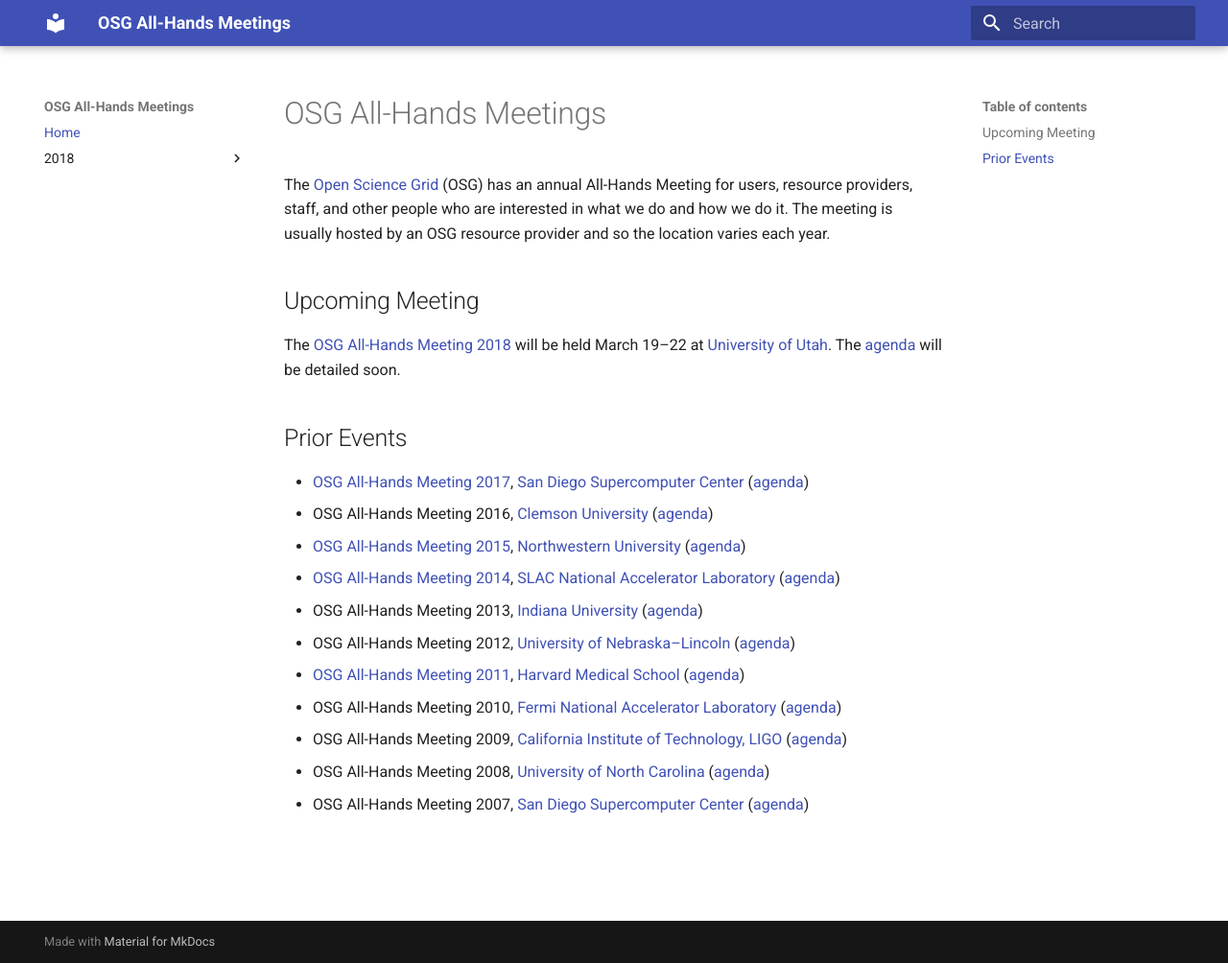
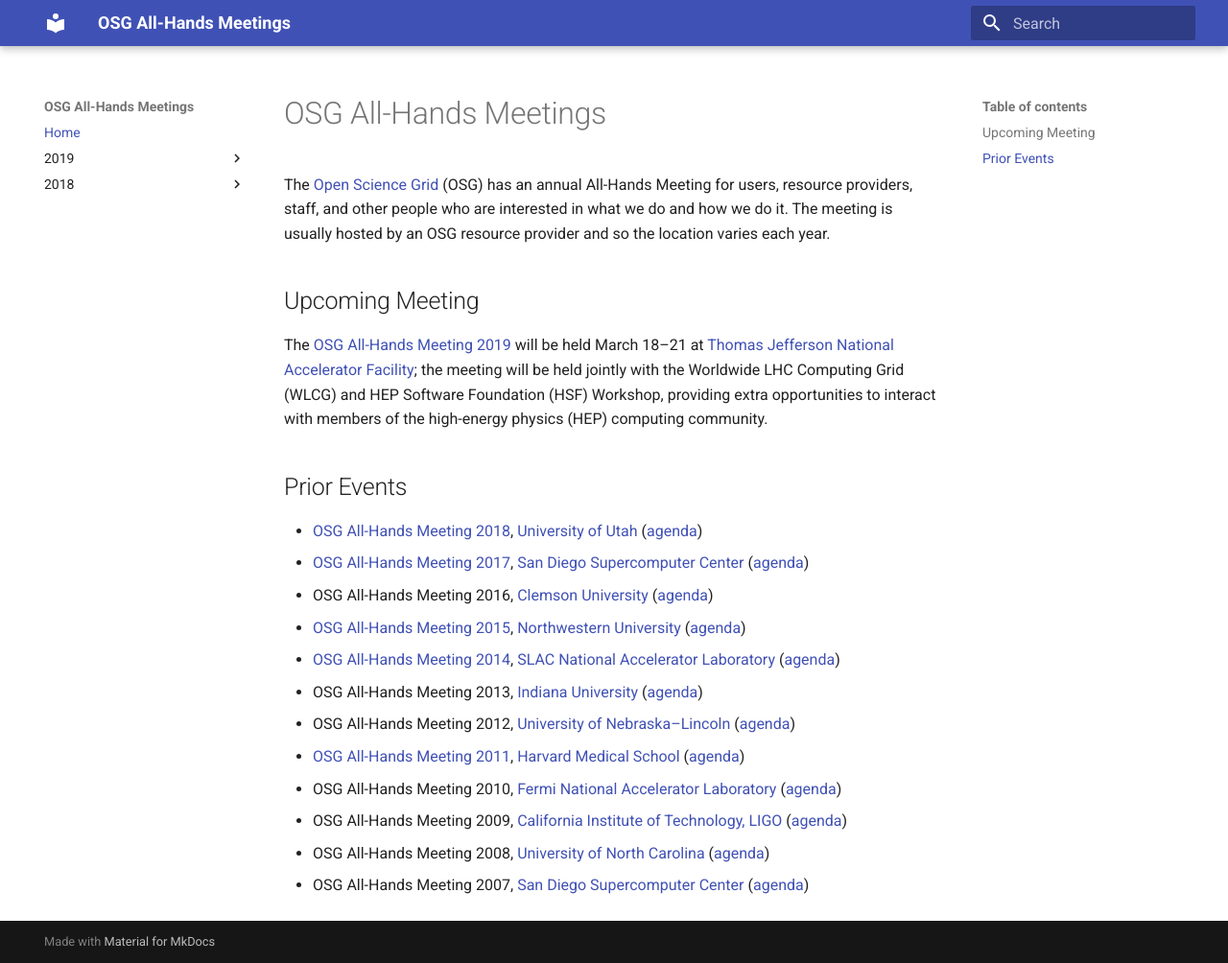
Before and after one commit to osg-htc/all-hands, an MkDocs documentation site: the page built from docs/index.md, in a window 1280 px wide and 1004 px high. Shown: the whole window at 96% size. Built offline with MkDocs 1.6.1 and Material for MkDocs 9.7.7, drawn with Linux system fonts in a browser that asks for light colours; old or Windows-style settings are respelled for this version of MkDocs.

Commit message:
Initial 2019 home page

```diff
--- a/docs/index.md
+++ b/docs/index.md
@@ -6,11 +6,16 @@
 
 ## Upcoming Meeting
 
-The [OSG All-Hands Meeting 2018](/2018/index.md) will be held March 19&ndash;22 at [University of
-Utah](https://www.utah.edu/).  The [agenda](https://indico.fnal.gov/event/15344/) will be detailed soon.
+The [OSG All-Hands Meeting 2019](/2019/index.md) will be held March 18&ndash;21 at [Thomas Jefferson National
+Accelerator Facility](https://www.jlab.org); the meeting will be held jointly with the Worldwide LHC Computing Grid
+(WLCG) and HEP Software Foundation (HSF) Workshop, providing extra opportunities to interact with members of the
+high-energy physics (HEP) computing community.
 
 ## Prior Events
 
+* [OSG All-Hands Meeting 2018](/2018/index.md),
+  [University of Utah](https://www.utah.edu/)
+  ([agenda](https://indico.fnal.gov/event/15344/))
 * [OSG All-Hands Meeting 2017](https://www.eiseverywhere.com/ehome/221621),
   [San Diego Supercomputer Center](http://www.sdsc.edu/)
   ([agenda](https://indico.fnal.gov/event/12973/))
--- a/mkdocs.yml
+++ b/mkdocs.yml
@@ -1,5 +1,5 @@
 site_name: OSG All-Hands Meetings
-site_url: https://opensciencegrid.github.io/all-hands/
+site_url: https://opensciencegrid.org/all-hands/
 repo_url: null
 theme:
   name: material
@@ -7,6 +7,8 @@
 
 pages:
   - Home: index.md
+  - 2019:
+    - General Info: 2019/index.md
   - 2018:
     - General Info: 2018/index.md
     - Schedule: 2018/schedule.md
```
Also changed, not shown: docs/2019/index.md (added, +38 -0 lines).
